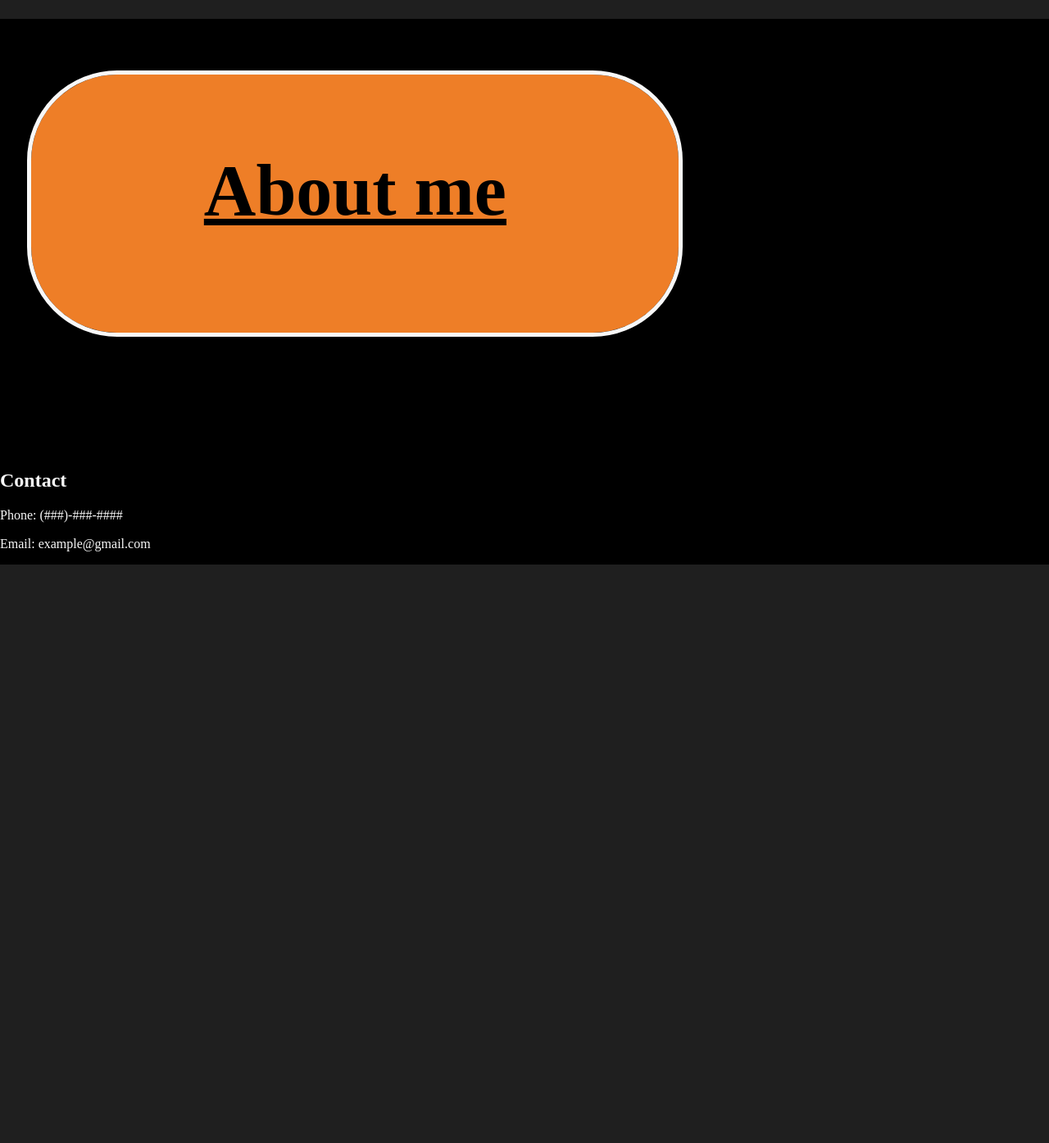
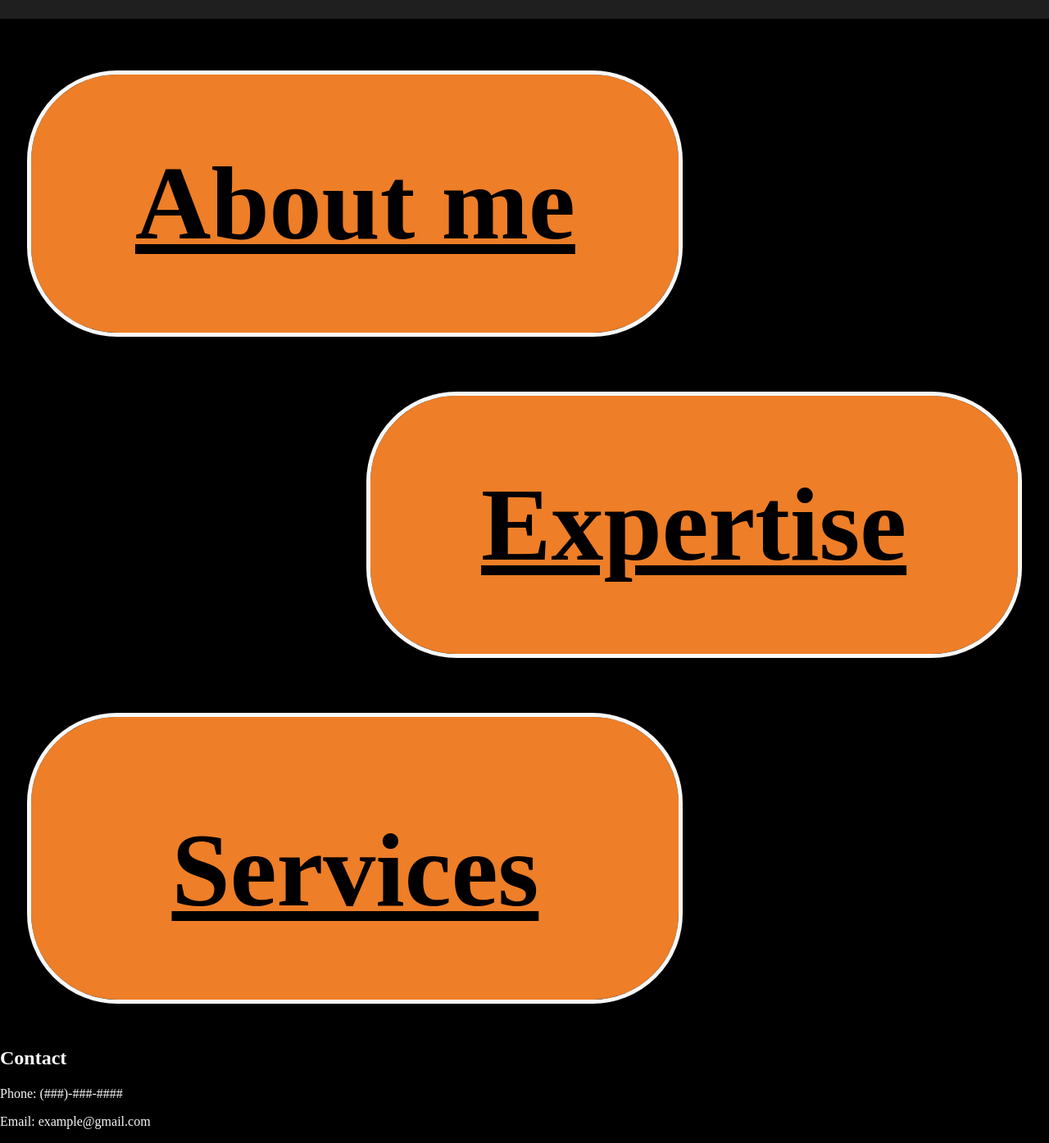
Before and after one commit to CommanderKV/COMP-1054G-WAB-CSS, a PHP site: page /final-project/index.html in a window 1280 px wide. Shown: the part 627-2022 px from the top of the page at 82% size. Before the commit the page ends 1316 px from the top, so only its background shows below. Run offline with PHP 8.4, Linux system fonts and the light colour scheme.

Commit message:
Attempted transitions. Making html files next

```diff
--- a/final-project/css/index.css
+++ b/final-project/css/index.css
@@ -78,56 +78,87 @@ header li a:hover {
 */
 .services {
     padding-top: 30px;
-    height: 500px;
+    height: 100%;
     display: flex;
     justify-content: left;
+    flex-direction: column;
 }
 .services section {
-    display: grid;
+    display: flex;
     align-items: center;
     justify-content: center;
 
     min-width: 790px;
-    max-width: 50%;
+    max-width: 60%;
     height: 315px;
     margin: 3% 3%;
 
     background-color: #EE7E27;
     outline: #f8f8f8 solid 5px;
     border-radius: 105px;
-    color: #000000
+    color: #000000;
+
+    transition-duration: .7s;
+    transition-timing-function: ease-in-out;
+}
+.services section:nth-child(even) {
+    align-self: flex-end;
 }
 .services section h2 {
-    width: 100%;
+    position: relative;
+    left: auto;
+    width: auto;
     height: auto;
-    font-size: 5.5em;
+
+
+    font-size: 8em;
+    text-wrap: nowrap;
     text-align: center;
     text-decoration: underline;
 
-    padding-top: .2em;
-    transition: all .7s ease-in-out;
+    transition-property: font-size, transform, left;
+    transition-duration: .7s;
+    transition-timing-function: ease-in-out;
 }
 .services section p {
+    visibility: hidden;
+    position: absolute;
+    top: 0px;
+    left: 0px;
+
+    align-items: end;
+
+    width: 0;
+    height: auto;
+
     opacity: 0;
     font-size: 24px;
-    transition: opacity 0.5s ease-in-out;
+    text-align: center;
+
+    clip-path: inset(0 50% 0 50%);
+
+    transition-property: opacity, clip-path, width;
+    transition-duration: 1.5s;
+    transition-timing-function: ease-in-out;
 }
-
-/* About me */
-
 /*
- About me
-transforms
+    All section
+    transforms
 */
-.about:hover {
-    width: auto;
-    display: grid;
-    grid-template-columns: 50% 50%;
+.services section:hover {
+    transform: scale(1.2);
+    margin: 6% 10%;
 }
-.about:hover h2{
+.services section:hover h2{
+    left: 0px;
     margin-top: 47px;
     font-size: 5em;
 }
-.about:hover p {
+.services section:hover p {
+    visibility: visible;
+    position: inherit;
+    clip-path: inset(0 0 0 0);
+    min-width: 350px;
+    height: auto;
     opacity: 1;
 }
--- a/final-project/index.html
+++ b/final-project/index.html
@@ -32,6 +32,20 @@
                     <h2>About me</h2>
                     <p>I am a Computer science student studying in the Lakehead-Georgian program. This means that I will study 2 years at Georgian college and 2 years at Lakehead Georgian </p>
                 </section>
+                <section class="expertise">
+                    <h2>Expertise</h2>
+                    <p>Being in computer science I have a very deep and through understanding of many programming languages.</p>
+                </section>
+                <section class="services">
+                    <h2>Services</h2>
+                    <p>There are a few services that I offer. These include butare not limited to<br>
+                        &checkmark;Website dev<br>
+                        &checkmark;Python dev<br>
+                        &checkmark;Php dev<br>
+                        &checkmark;Java dev<br>
+                        &checkmark; ...<br>
+                    </p>
+                </section>
             </section>
 
         </main>
```
Also changed, not shown: final-project/test.html (added, +48 -0 lines).
